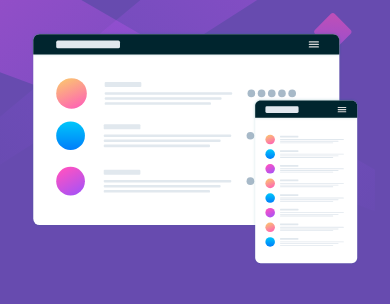
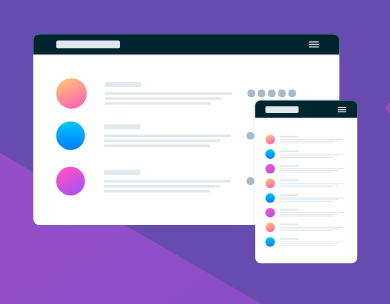
Before and after one commit to tosbaa/Huddle-Landing-Page, a plain HTML site: page index.html in a window 390 px wide. Shown: the part 149-453 px from the top of the page. Drawn offline with nearby package versions, Linux system fonts and the light colour scheme; files that its build step writes are made by us from their sources.

Commit message:
Modifiactions based on comments

```diff
--- a/sass/style.scss
+++ b/sass/style.scss
@@ -19,9 +19,12 @@ html {
 }
 
 body {
+    min-height: 100vh;
     font-size: 1.6rem;
     background-image: url("../static/images/bg-desktop.svg");
     background-color: $violet;
+    background-size: cover;
+    background-repeat: no-repeat;
 }
 
 header {
@@ -139,8 +142,6 @@ li {
 
     body {
         background-image: url("../static/images/bg-mobile.svg");
-        background-repeat: no-repeat;
-        background-size: auto;
     }
 
     .description {
```
